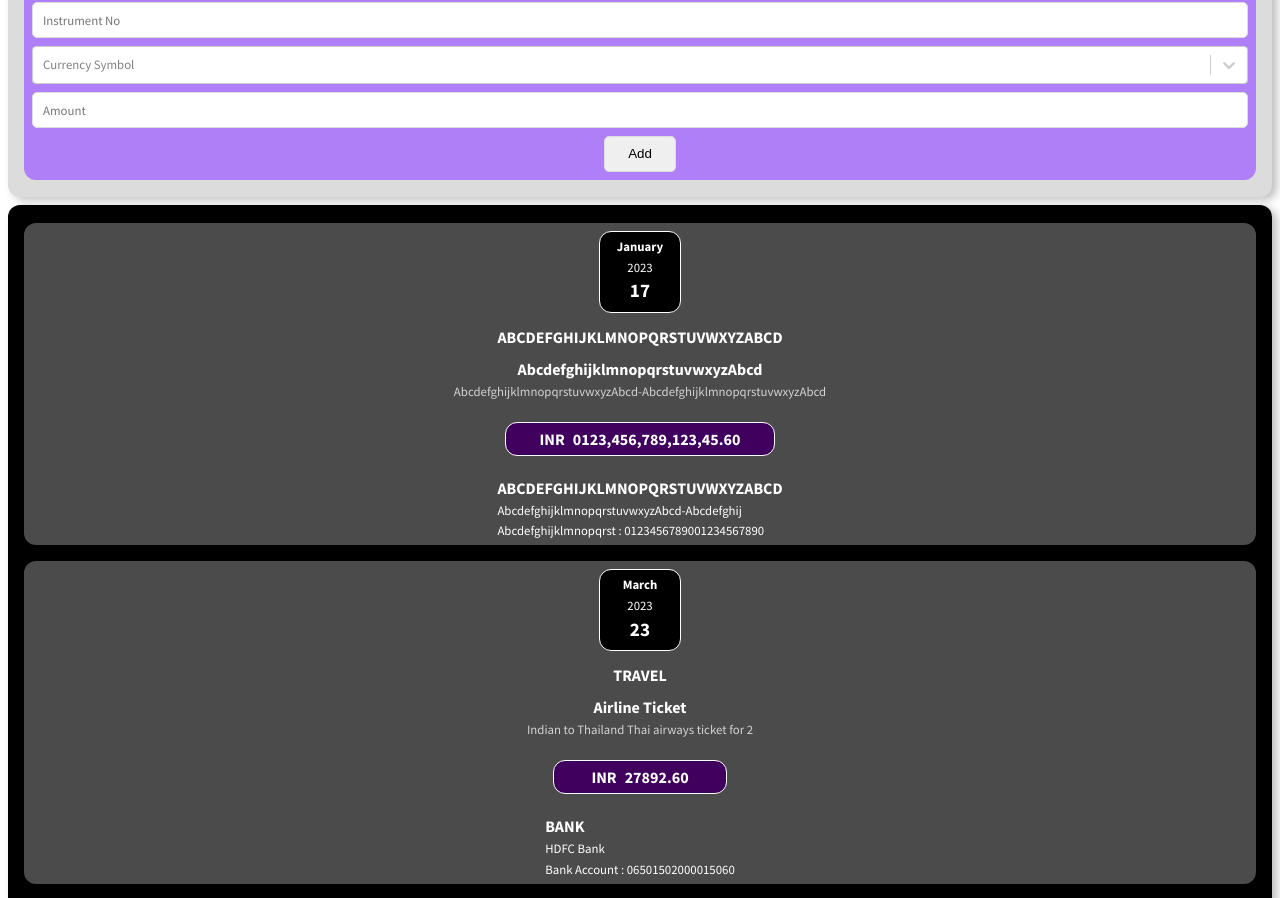
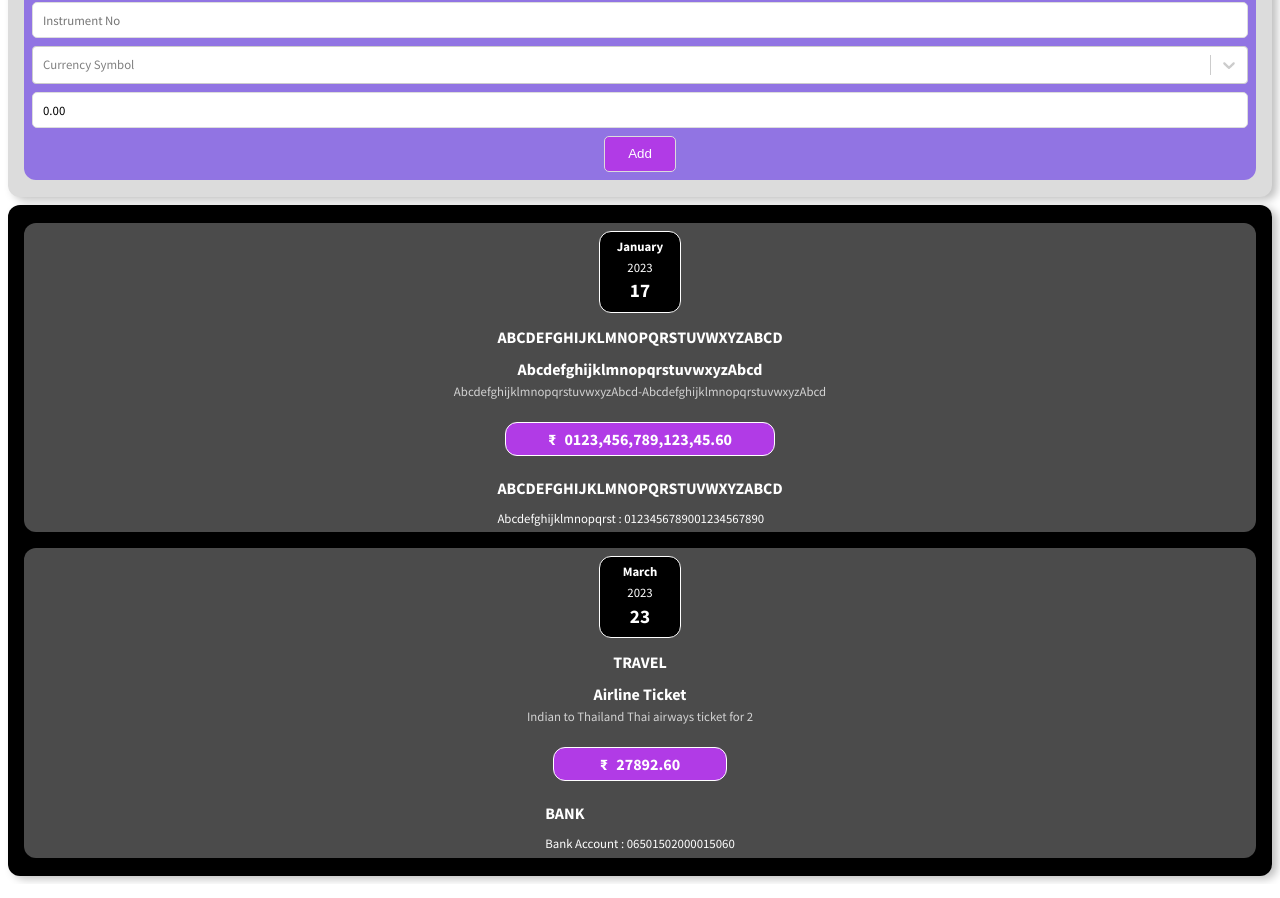
Before and after one commit to sanket-rajgarhia/fisc, a React (Create React App) app: page / in a window 1280 px wide. Shown: the part 352-1250 px from the top of the page. Built offline with nearby package versions, Linux system fonts and the light colour scheme.

Commit message:
Input Form completed without validations.

```diff
--- a/src/App.js
+++ b/src/App.js
@@ -1,32 +1,56 @@
 import './App.css';
 
+import {useState} from "react";
+
+import CodePrefixForDataModel from "./AppDataModels/CodePrefixForDataModel";
 import DataInputForm from "./components/DataInputForm/DataInputForm";
 import Expense from "./components/Expense/Expense";
 import ExpenseItemModel from "./components/Expense/ExpenseItem/ExpensesItemModel";
 
 function App() {
 
-    const expensesData = [
-        new ExpenseItemModel(new Date(2023,0,17),
+    const codePrefixDataModel = new CodePrefixForDataModel();
+    const [expenseData, setExpenseData] = useState([
+        new ExpenseItemModel(codePrefixDataModel.getTransactionCode(), new Date(2023,0,17),
             "C1", "ABCDEFGHIJKLMNOPQRSTUVWXYZABCD",
             "ITM1","AbcdefghijklmnopqrstuvwxyzAbcd", "AbcdefghijklmnopqrstuvwxyzAbcd-AbcdefghijklmnopqrstuvwxyzAbcd",
             "PM1","ABCDEFGHIJKLMNOPQRSTUVWXYZABCD",
             "PMINS1","AbcdefghijklmnopqrstuvwxyzAbcd-Abcdefghij",
             "INST1", "Abcdefghijklmnopqrst", "0123456789001234567890",
-            "CR1","Indian Rupee", "INR", "0123,456,789,123,45.60"),
-        new ExpenseItemModel(new Date(2023,2,23),
+            "CR1","Indian Rupee", "INR", "₹","0123,456,789,123,45.60"),
+        new ExpenseItemModel(codePrefixDataModel.getTransactionCode(), new Date(2023,2,23),
             "C2", "TRAVEL",
             "ITM2","Airline Ticket", "Indian to Thailand Thai airways ticket for 2",
             "PM2","BANK",
             "PMINS2","HDFC Bank",
             "INST2", "Bank Account", "06501502000015060",
-            "CR1","Indian Rupee", "INR", "27892.60")
-    ];
+            "CR1","Indian Rupee", "INR", "₹", "27892.60")
+    ]);
+
+    const submitHandler = (newExpenseData) => {
+        const currency = newExpenseData.currencySymbol.label.split(' ');
+        const currencyName = currency.splice(currency.indexOf('-')+1).join(' ');
+        const transactionDateArray = newExpenseData.transactionDate.split('-');
+
+        const newExpenseItem = new ExpenseItemModel(
+            codePrefixDataModel.getTransactionCode(),
+            new Date(transactionDateArray[0], transactionDateArray[1]-1, transactionDateArray[2]),
+            newExpenseData.transactionCategory.value, newExpenseData.transactionCategory.label,
+            newExpenseData.transactionItem.value, newExpenseData.transactionItem.label, newExpenseData.narration,
+            newExpenseData.paymentMode.value, newExpenseData.paymentMode.label,
+            newExpenseData.paymentMerchant.value, newExpenseData.paymentMerchant.label,
+            newExpenseData.instrumentLabel.value, newExpenseData.instrumentLabel.label, newExpenseData.instrumentNo,
+            newExpenseData.currencySymbol.value, currencyName,currency[3], currency[0], newExpenseData.amount);
+
+        console.log(newExpenseItem);
+
+        setExpenseData([...expenseData, newExpenseItem ]);
+    }
 
     return (
         <div>
-            <DataInputForm/>
-            <Expense expensesData={expensesData}/>
+            <DataInputForm onSubmit={submitHandler}/>
+            <Expense expensesData={expenseData}/>
         </div>
     );
 }
--- a/src/AppDataModels/CodePrefixForDataModel.js
+++ b/src/AppDataModels/CodePrefixForDataModel.js
@@ -3,6 +3,7 @@ import { v4 as uuid } from 'uuid';
 class CodePrefixForDataModel{
 
     constructor(){
+        this._transactionCode = "TR-";
         this._categoryCode = "CAT-";
         this._itemCode = "ITM-";
         this._paymentModeCode = "PMC-";
@@ -11,6 +12,7 @@ class CodePrefixForDataModel{
         this._currencySymbolCode = "CCY-";
     }
 
+    getTransactionCode = () => this._transactionCode +uuid();
     getCategoryCode = () => this._categoryCode + uuid();
     getItemCode = () => this._itemCode + uuid();
     getPaymentModeCode = () => this._paymentModeCode + uuid();
--- a/src/components/DataInputForm/DataInputForm.css
+++ b/src/components/DataInputForm/DataInputForm.css
@@ -14,7 +14,7 @@
     flex-direction: column;
     flex: 1 1 0;
     border-radius: 12px;
-    background-color: #ae7ff7;
+    background-color: #9174E3;
 
     padding: 0.5rem;
     margin: 1rem;
@@ -71,6 +71,8 @@ button{
     width: 72px;
     border-radius: 5px;
     border: 1px solid gainsboro;
+    background-color: #b13be6;
+    color: white;
 }
 
 #transaction-item-narration{
--- a/src/components/DataInputForm/DataInputForm.js
+++ b/src/components/DataInputForm/DataInputForm.js
@@ -1,13 +1,37 @@
 import "./DataInputForm.css";
 
 import CreatableSelect from 'react-select/creatable';
+import {useState} from "react";
 
 import Card from "../Card/Card";
 import DataModelPopulation from "../../AppDataModels/DataModelPopulation";
 
-const DataInputForm = () => {
+const DataInputForm = (props) => {
 
     const formData = new DataModelPopulation();
+
+    const getCurrentDate = () => {
+        const today = new Date(Date.now());
+        let year = today.getFullYear();
+        let month = today.getMonth() + 1;
+        let date = today.getDate();
+
+        month = month.toString().length === 1 ? "0" + month : month;
+        date = date.toString().length === 1 ? "0" + date : date;
+
+        return year + "-" + month + "-" + date;
+    };
+
+    const [selectedTransactionDate, setTransactionDate] = useState(getCurrentDate());
+    const [selectedTransactionCategory, setTransactionCategory] = useState('');
+    const [selectedTransactionItem, setTransactionItem] = useState('');
+    const [typedNarration, setNarration] = useState('');
+    const [selectedPaymentMode, setPaymentMode] = useState('');
+    const [selectedPaymentMerchant, setPaymentMerchant] = useState('');
+    const [selectedInstrumentLabel, setInstrumentLabel] = useState('');
+    const [typedInstrumentNo, setInstrumentNo] = useState('');
+    const [selectedCurrencySymbol, setCurrencySymbol] = useState('');
+    const [typedAmount, setAmount] = useState('0.00');
 
     const customStyles = {
         option: (defaultStyles, state) => ({
@@ -26,22 +50,79 @@ const DataInputForm = () => {
         singleValue: (defaultStyles) => ({...defaultStyles}),
     };
 
-    const getCurrentDate = () => {
-        const today = new Date(Date.now());
-        let year = today.getFullYear();
-        let month = today.getMonth() + 1;
-        let date = today.getDate();
+    const resetForm = () => {
+        setTransactionDate(getCurrentDate());
+        setTransactionCategory('');
+        setTransactionItem('');
+        setNarration('');
+        setPaymentMode('');
+        setPaymentMerchant('');
+        setInstrumentLabel('');
+        setInstrumentNo('');
+        setCurrencySymbol('');
+        setAmount("0.00");
+    }
 
-        month = month.toString().length === 1 ? "0" + month : month;
-        date = date.toString().length === 1 ? "0" + date : date;
+    const transactionDateChangeHandler = (event) => {
+        setTransactionDate(event.target.value);
+    }
 
-        return year + "-" + month + "-" + date;
-    };
+    const transactionCategoryChangeHandler = (selectedTransactionCategory) => {
+        setTransactionCategory(selectedTransactionCategory);
+    }
+
+    const transactionItemChangeHandler = (selectedTransactionItem) => {
+        setTransactionItem(selectedTransactionItem);
+    }
+
+    const narrationChangeHandler = (event) => {
+        setNarration(event.target.value);
+    }
+
+    const paymentModeNameChangeHandler = (selectedPaymentMode) => {
+        setPaymentMode(selectedPaymentMode);
+    }
+
+    const paymentMerchantChangeHandler = (selectedPaymentMerchant) => {
+        setPaymentMerchant(selectedPaymentMerchant);
+    }
+
+    const istrumentLabelChangeHandler = (selectedInstrumentLabel) => {
+        setInstrumentLabel(selectedInstrumentLabel);
+    }
+
+    const instrumentNumberChangeHandler = (event) => {
+        setInstrumentNo(event.target.value);
+    }
+
+    const currencySymbolChangeHandler = (selectedCurrency) => {
+        setCurrencySymbol(selectedCurrency);
+    }
+
+    const amountChangeHandler = (event) => {
+        setAmount(event.target.value);
+    }
 
     const submitDataInputFormHandler = (event) => {
         event.preventDefault();
-        console.log(event.target)
-        console.log("Submitted");
+
+        const expenseData = {
+            transactionDate: selectedTransactionDate,
+            transactionCategory: selectedTransactionCategory,
+            transactionItem: selectedTransactionItem,
+            narration: typedNarration,
+            paymentMode: selectedPaymentMode,
+            paymentMerchant: selectedPaymentMerchant,
+            instrumentLabel: selectedInstrumentLabel,
+            instrumentNo: typedInstrumentNo,
+            currencySymbol: selectedCurrencySymbol,
+            amount: typedAmount
+        };
+
+        console.log(selectedCurrencySymbol);
+        resetForm();
+
+        props.onSubmit(expenseData);
     };
 
     return (
@@ -51,10 +132,13 @@ const DataInputForm = () => {
                 <div className="input-form__row">
                     <div className="col-1">
                         <input type="date" name="transaction-date" id="transaction-date" className="input-field-date"
-                               />
+                               value={selectedTransactionDate}
+                               onChange={transactionDateChangeHandler}
+                        />
                         <CreatableSelect name="transaction-category" id="transaction-category"
                                          className="select-input-field"
                                          placeholder="Category"
+                                         value={selectedTransactionCategory}
                                          options={
                                              formData.getCategories().map((categoryItem) => {
                                                  return {
@@ -63,21 +147,26 @@ const DataInputForm = () => {
                                                  };
                                              })
                                          }
-                                         styles={customStyles}/>
+                                         styles={customStyles}
+                                         onChange={transactionCategoryChangeHandler}/>
                         <CreatableSelect name="transaction-item" id="transaction-item"
                                          className="select-input-field"
                                          placeholder="Expense Item"
+                                         value={selectedTransactionItem}
                                          options={
                                              formData.getItems().map((item) => {
                                                  return {label: item.itemName, value: item.itemId};
                                              })
                                          }
-                                         styles={customStyles}/>
+                                         styles={customStyles}
+                                         onChange={transactionItemChangeHandler}/>
                     </div>
                     <div className="col-2">
                         <input type="text" name="transaction-item-narration" id="transaction-item-narration"
                                className="input-field"
-                               placeholder="Narration"/>
+                               placeholder="Narration"
+                               value={typedNarration}
+                               onChange={narrationChangeHandler}/>
                     </div>
                 </div>
 
@@ -86,6 +175,7 @@ const DataInputForm = () => {
                         <CreatableSelect name="transaction-payemnt-mode__name" id="transaction-payemnt-mode__name"
                                          className="select-input-field"
                                          placeholder="Payment Mode"
+                                         value={selectedPaymentMode}
                                          options={
                                              formData.getPaymentModes().map((paymentModel) => {
                                                  return {
@@ -94,12 +184,14 @@ const DataInputForm = () => {
                                                  };
                                              })
                                          }
-                                         styles={customStyles}/>
+                                         styles={customStyles}
+                                         onChange={paymentModeNameChangeHandler}/>
 
                         <CreatableSelect name="transaction-payemnt-mode__merchant"
                                          id="transaction-payemnt-mode__merchant"
                                          className="select-input-field"
                                          placeholder="Payment Merchant"
+                                         value={selectedPaymentMerchant}
                                          options={
                                              formData.getPaymentMerchants().map((merchant) => {
                                                  return {
@@ -108,12 +200,14 @@ const DataInputForm = () => {
                                                  };
                                              })
                                          }
-                                         styles={customStyles}/>
+                                         styles={customStyles}
+                                         onChange={paymentMerchantChangeHandler}/>
 
                         <CreatableSelect name="transaction-payemnt-mode__instrument-label"
                                          id="transaction-payemnt-mode__instrument-label"
                                          className="select-input-field"
                                          placeholder="Instrument Label"
+                                         value={selectedInstrumentLabel}
                                          options={
                                              formData.getPaymentInstrumentTypeLabels().map((instrument) => {
                                                  return {
@@ -122,29 +216,36 @@ const DataInputForm = () => {
                                                  };
                                              })
                                          }
-                                         styles={customStyles}/>
+                                         styles={customStyles}
+                                         onChange={istrumentLabelChangeHandler}/>
                     </div>
                     <div className="col-2">
                         <input type="text" name="transaction-payemnt-mode__instrument"
                                id="transaction-payemnt-mode__instrument"
                                className="input-field"
-                               placeholder="Instrument No"/>
+                               placeholder="Instrument No"
+                               value={typedInstrumentNo}
+                               onChange={instrumentNumberChangeHandler}/>
                         <CreatableSelect name="transaction-payemnt-mode__currency-symbol"
                                          id="transaction-payemnt-mode__currency-symbol"
                                          className="select-input-field"
                                          placeholder="Currency Symbol"
+                                         value={selectedCurrencySymbol}
                                          options={formData.getCurrencysymbols().map((currency) => {
                                              return {
                                                  label: currency.currencySymbol + "   " +
                                                      currency.currencySymbolCode + " - " + currency.currencySymbolName,
                                                  value: currency.currencySymbolId
                                              };
-                                         })
-                                         }
-                                         styles={customStyles}/>
+                                         })}
+                                         styles={customStyles}
+                                         onChange={currencySymbolChangeHandler}/>
 
-                        <input type="number" name="transaction-payemnt-mode__amount" id="transaction-payemnt-mode__amount"
-                               className="input-field" placeholder="Amount" />
+                        <input type="number" min="0.00" step="0.01" name="transaction-payemnt-mode__amount"
+                               id="transaction-payemnt-mode__amount"
+                               className="input-field" placeholder="Amount"
+                               value={typedAmount}
+                               onChange={amountChangeHandler}/>
                         <div className="submit">
                             <button type="submit">Add</button>
                         </div>
--- a/src/components/Expense/Expense.js
+++ b/src/components/Expense/Expense.js
@@ -7,11 +7,7 @@ const Expense = (props) => {
 
     return(
         <Card className="expenses">
-            <ExpenseItem expenseData={props.expensesData[0]}/>
-            <ExpenseItem expenseData={props.expensesData[1]}/>
-            <ExpenseItem expenseData={props.expensesData[0]}/>
-            <ExpenseItem expenseData={props.expensesData[0]}/>
-            <ExpenseItem expenseData={props.expensesData[0]}/>
+            {props.expensesData.map(expenseItem => <ExpenseItem key={expenseItem.expenseItemId} expenseData={expenseItem}/>)}
         </Card>
     );
 
--- a/src/components/Expense/ExpenseItem/ExpensesItemModel.js
+++ b/src/components/Expense/ExpenseItem/ExpensesItemModel.js
@@ -4,18 +4,19 @@ import ItemPaymentModel from "./ItemPayment/ItemPaymentModel";
 
 class ExpensesItemModel{
 
-    constructor(itemDate,
+    constructor(expenseItemId, itemDate,
                 categoryId, categoryName,
                 itemId, itemDescription, narration,
-                paymentModeId, paymentModeDescription,institutionId,institutionName,
+                paymentModeId, paymentModeDescription,paymentMerchantId,paymentMerchantName,
                 instrumentTypeId, instrumentType, instrumentDescription,
-                paymentCurrencyId, paymentCurrency, paymentCurrencySymbol, paymentAmount){
+                paymentCurrencyId, paymentCurrency, paymentCurrencyAbrv, paymentCurrencySymbol, paymentAmount){
+        this.expenseItemId = expenseItemId;
         this.itemDate = new ItemDateModel(itemDate);
         this.itemDescription = new ItemDescriptionModel(categoryId,categoryName,itemId,itemDescription,narration);
         this.itemPayment = new ItemPaymentModel(paymentModeId, paymentModeDescription,
-            institutionId,institutionName,
+            paymentMerchantId,paymentMerchantName,
             instrumentTypeId,instrumentType,instrumentDescription,
-            paymentCurrencyId, paymentCurrency, paymentCurrencySymbol,
+            paymentCurrencyId, paymentCurrency,paymentCurrencyAbrv, paymentCurrencySymbol,
             paymentAmount);
     }
 
--- a/src/components/Expense/ExpenseItem/ItemPayment/ItemPayment.css
+++ b/src/components/Expense/ExpenseItem/ItemPayment/ItemPayment.css
@@ -38,7 +38,7 @@
     flex-direction: row;
 
     font-weight: bold;
-    background-color: #40005d;
+    background-color: #b13be6;
     border: 1px solid white;
     border-radius: 12px;
 
--- a/src/components/Expense/ExpenseItem/ItemPayment/ItemPaymentModel.js
+++ b/src/components/Expense/ExpenseItem/ItemPayment/ItemPaymentModel.js
@@ -1,14 +1,14 @@
 class ItemPaymentModel{
 
     constructor(paymentModeId, paymentModeDescription,
-                institutionId, institutionName,
+                paymentMerchantId, paymentMerchantName,
                 instrumentTypeId, instrumentType, instrumentDescription,
-                paymentCurrencyId, paymentCurrency, paymentCurrencySymbol, paymentAmount){
+                paymentCurrencyId, paymentCurrency, paymentCurrencyAbrv, paymentCurrencySymbol, paymentAmount){
         this.paymentModeId = paymentModeId;
         this.paymentModeDescription = paymentModeDescription;
 
-        this.institutionId = institutionId;
-        this.institutionName = institutionName;
+        this.paymentMerchantId = paymentMerchantId;
+        this.paymentMerchantName = paymentMerchantName;
 
         this.instrumentTypeId = instrumentTypeId;
         this.instrumentType = instrumentType;
@@ -16,6 +16,7 @@ class ItemPaymentModel{
 
         this.paymentCurrencyId = paymentCurrencyId;
         this.paymentCurrency = paymentCurrency;
+        this.paymentCurrencyAbrv = paymentCurrencyAbrv;
         this.paymentCurrencySymbol = paymentCurrencySymbol;
         this.paymentAmount = paymentAmount;
 
```
